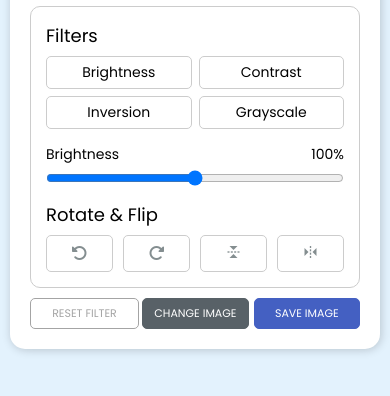
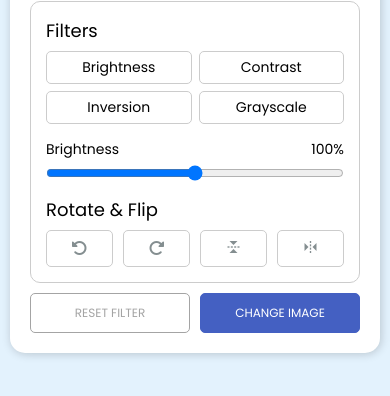
Before and after one commit to AzaanUllah-Khan/Image-Editor, a plain HTML site: page index.html in a window 390 px wide. Shown: the part 384-780 px from the top of the page. Drawn offline with nearby package versions, Linux system fonts and the light colour scheme.

Commit message:
unnecessary code removed

```diff
--- a/index.html
+++ b/index.html
@@ -47,11 +47,8 @@
         </div>
         <div class="bottom">
             <button onclick="reset()" id="reset">Reset Filter</button>
-            <div class="right-button">
                 <button><label for="image">Change Image</label></button>
-                <button>Save Image</button>
                 <input type="file" id="image" hidden onchange="newImg()">
-            </div>
         </div>
     </div>
     <script src="script.js"></script>
--- a/style.css
+++ b/style.css
@@ -122,6 +122,7 @@ body{
     display: flex;
     align-items: center;
     justify-content: space-between;
+    gap: 10px;
 }
 .container .bottom button{
     padding: 10px 7px;
@@ -138,26 +139,10 @@ body{
     color: white;
     border: 1px solid #586167;
 }
-.container .bottom .right-button{
-    display: flex;
-    align-items: center;
-    gap: 5px;
-}
-.container .bottom .right-button button:nth-child(1){
-    background-color: #586167;
-    color: white;
-    border: 1px solid #586167;
-}
-.container .bottom .right-button button:nth-child(2){
+.container .bottom button:nth-child(2){
     background-color: #4460c2;
     color: white;
     border: 1px solid #4460c2;
-}
-button:disabled{
-    opacity: .75;
-}
-button:disabled:hover{
-    background-color: transparent !important;
 }
 @media screen and (max-width: 770px) {
     .container{
@@ -186,15 +171,9 @@ button:disabled:hover{
         height: 200px;
     }
     .container .bottom button{
-        width: 33%;
-        padding: 6px;
-        font-size: 11px;
-    }
-    .container .bottom .right-button{
-        width: 66%;
-    }
-    .container .bottom .right-button button{
         width: 50%;
+        padding: 10px;
+        font-size: 12px;
     }
     .container .inner-container .edits .rotate button{
         padding: 5px;
```
